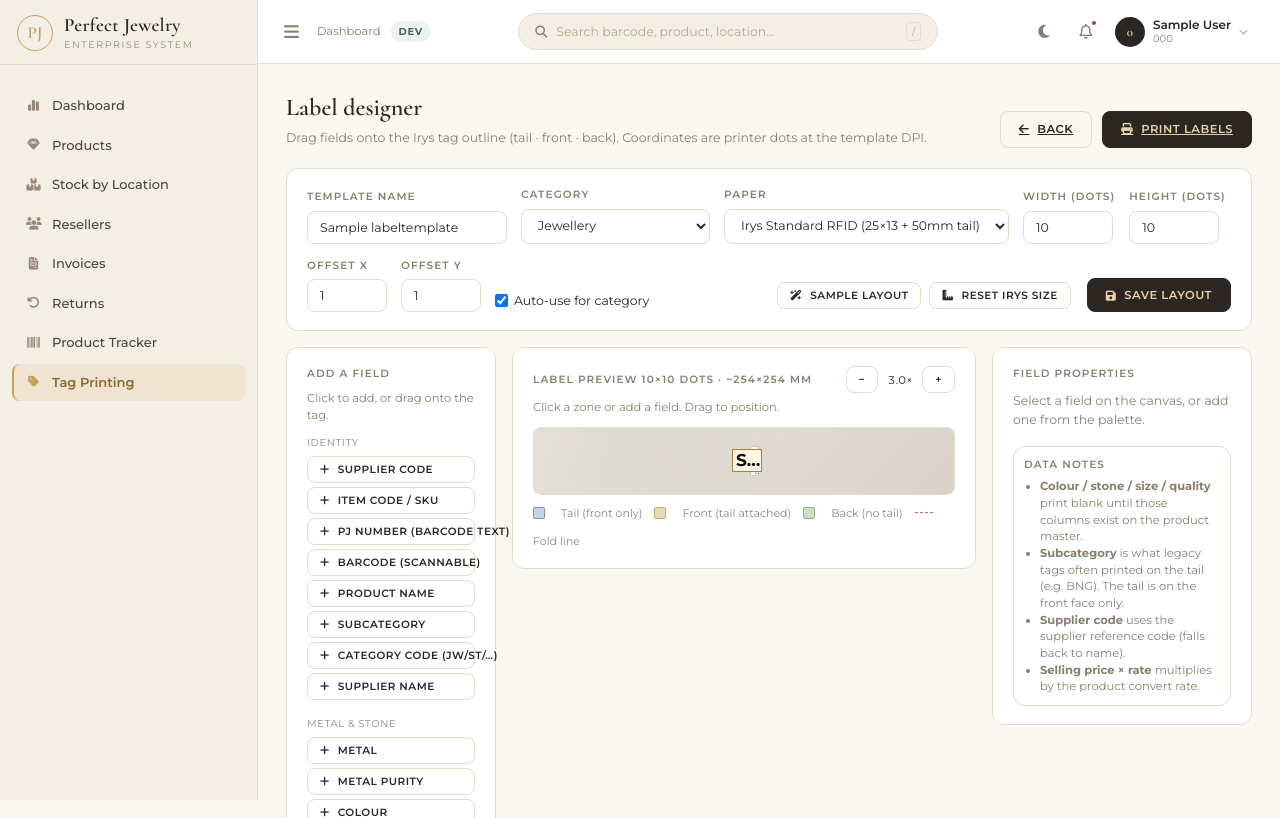
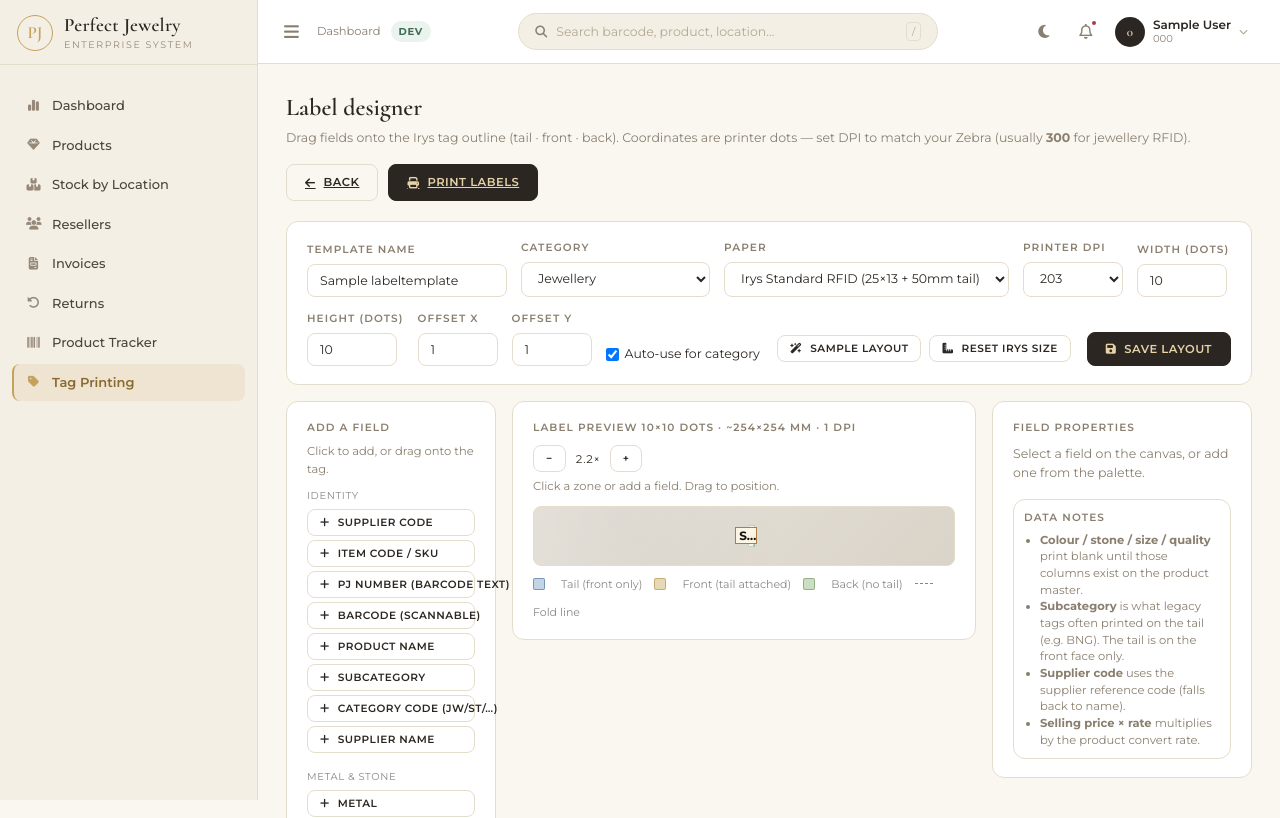
Before and after one commit to Shin-da/pj_erp_django, a Django app: page /hardware/templates/1/ in a window 1280 px wide. Shown: the top 818 px of the page. Run offline with Django 5.2, Linux system fonts and the light colour scheme; a user stored in the database is signed in; tables that the repository leaves empty hold one stand-in row (values such as "Sample post"); some libraries are stand-ins or nearby versions.

Commit message:
Fix Irys RFID prints by switching templates to 300 DPI.
203 DPI layouts were compressing front and back into one face on jewellery RFID Zebras; rescale existing templates and let the designer change DPI safely.

```diff
--- a/apps/hardware/views.py
+++ b/apps/hardware/views.py
@@ -10,7 +10,7 @@
 
 from apps.inventory.models import ProductItem
 
-from .media import MEDIA_PROFILES, get_media_profile
+from .media import DEFAULT_PRINTER_DPI, MEDIA_PROFILES, get_media_profile
 from .models import LabelField, LabelTemplate
 from .zpl import SAMPLE_FIELD_VALUES, build_zpl, render_field_text, resolve_field_values
 
@@ -161,7 +161,8 @@
         "sample_values_json": json.dumps(SAMPLE_FIELD_VALUES),
         "geometry_json": json.dumps(geometry),
         "media_profiles_json": json.dumps({
-            pid: get_media_profile(pid) for pid in MEDIA_PROFILES
+            pid: get_media_profile(pid, dpi=tpl.dpi or DEFAULT_PRINTER_DPI)
+            for pid in MEDIA_PROFILES
         }),
     })
 
@@ -198,6 +199,8 @@
         if media_profile in valid_media:
             tpl.media_profile = media_profile
 
+        # Field coords in the payload are already in the chosen DPI space
+        # (designer rescales client-side when DPI changes).
         if "dpi" in payload:
             try:
                 tpl.dpi = max(100, min(600, int(payload.get("dpi") or tpl.dpi)))
@@ -207,7 +210,7 @@
         for attr in ("offset_x", "offset_y"):
             if attr in payload:
                 try:
-                    setattr(tpl, attr, max(-500, min(500, int(payload.get(attr) or 0))))
+                    setattr(tpl, attr, max(-800, min(800, int(payload.get(attr) or 0))))
                 except (TypeError, ValueError):
                     pass
 
--- a/static/core/js/label_designer.js
+++ b/static/core/js/label_designer.js
@@ -18,6 +18,131 @@
   function getCookie(name) {
     var match = document.cookie.match('(^|;)\\s*' + name + '\\s*=\\s*([^;]+)');
     return match ? match.pop() : '';
+  }
+
+  function mmToDots(mm, dpi) {
+    return Math.round(mm * (dpi || 300) / 25.4);
+  }
+
+  function scaleDot(value, fromDpi, toDpi) {
+    fromDpi = fromDpi || 300;
+    toDpi = toDpi || 300;
+    if (fromDpi === toDpi) return Math.round(value || 0);
+    return Math.round((value || 0) * toDpi / fromDpi);
+  }
+
+  /** Rebuild Irys / blank geometry at an arbitrary printer DPI (matches media.py). */
+  function buildMediaProfile(profileId, dpi, widthDots, heightDots) {
+    dpi = parseInt(dpi, 10) || 300;
+    if (profileId === 'irys_standard') {
+      var tailW = mmToDots(50, dpi);
+      var faceW = mmToDots(25, dpi);
+      var faceH = mmToDots(13, dpi);
+      var width = tailW + faceW;
+      var height = faceH * 2;
+      var tailH = mmToDots(4, dpi);
+      var tailY = Math.floor((faceH - tailH) / 2);
+      var tipW = mmToDots(6, dpi);
+      var base = {
+        id: 'irys_standard',
+        label: 'Irys Standard RFID (25×13 mm closed + 50 mm tail)',
+        dpi: dpi,
+        width_mm: Math.round(width * 25.4 / dpi * 10) / 10,
+        height_mm: Math.round(height * 25.4 / dpi * 10) / 10,
+        width_dots: width,
+        height_dots: height,
+        regions: [
+          { id: 'tail', label: 'Tail', hint: 'On the front face only', x: 0, y: tailY, w: tailW, h: tailH },
+          { id: 'front', label: 'Front', hint: 'Tail attached', x: tailW, y: 0, w: faceW, h: faceH },
+          { id: 'back', label: 'Back', hint: 'No tail', x: tailW, y: faceH, w: faceW, h: faceH },
+        ],
+        outline: [
+          [0, tailY + Math.floor(tailH / 2)],
+          [tipW, tailY],
+          [tailW, tailY],
+          [tailW, 0],
+          [width, 0],
+          [width, height],
+          [tailW, height],
+          [tailW, tailY + tailH],
+          [tipW, tailY + tailH],
+        ],
+        fold_y: faceH,
+      };
+      if (widthDots && heightDots && (widthDots !== width || heightDots !== height)) {
+        var sx = widthDots / width;
+        var sy = heightDots / height;
+        base.width_dots = widthDots;
+        base.height_dots = heightDots;
+        base.width_mm = Math.round(widthDots * 25.4 / dpi * 10) / 10;
+        base.height_mm = Math.round(heightDots * 25.4 / dpi * 10) / 10;
+        base.regions = base.regions.map(function (r) {
+          return {
+            id: r.id, label: r.label, hint: r.hint,
+            x: Math.round(r.x * sx), y: Math.round(r.y * sy),
+            w: Math.round(r.w * sx), h: Math.round(r.h * sy),
+          };
+        });
+        base.outline = base.outline.map(function (p) {
+          return [Math.round(p[0] * sx), Math.round(p[1] * sy)];
+        });
+        base.fold_y = Math.round(base.fold_y * sy);
+      }
+      return base;
+    }
+    var w = widthDots || mmToDots(75, dpi);
+    var h = heightDots || mmToDots(26, dpi);
+    return {
+      id: 'blank',
+      label: 'Blank rectangle (free design)',
+      dpi: dpi,
+      width_mm: Math.round(w * 25.4 / dpi * 10) / 10,
+      height_mm: Math.round(h * 25.4 / dpi * 10) / 10,
+      width_dots: w,
+      height_dots: h,
+      regions: [{ id: 'body', label: 'Label', hint: 'Full printable area', x: 0, y: 0, w: w, h: h }],
+      outline: [[0, 0], [w, 0], [w, h], [0, h]],
+      fold_y: null,
+    };
+  }
+
+  function refreshMediaCatalog(dpi) {
+    cfg.mediaProfiles = {
+      irys_standard: buildMediaProfile('irys_standard', dpi),
+      blank: buildMediaProfile('blank', dpi),
+    };
+  }
+
+  function applyDpi(newDpi, opts) {
+    opts = opts || {};
+    newDpi = parseInt(newDpi, 10) || 300;
+    var oldDpi = cfg.dpi || 300;
+    if (newDpi === oldDpi && !opts.force) return;
+    if (oldDpi !== newDpi) {
+      cfg.fields.forEach(function (f) {
+        f.x = scaleDot(f.x, oldDpi, newDpi);
+        f.y = scaleDot(f.y, oldDpi, newDpi);
+        f.font_size = Math.max(8, scaleDot(f.font_size, oldDpi, newDpi));
+        f.box_width = Math.max(10, scaleDot(f.box_width, oldDpi, newDpi));
+      });
+      var ox = document.getElementById('tplOffsetX');
+      var oy = document.getElementById('tplOffsetY');
+      if (ox) ox.value = scaleDot(parseInt(ox.value, 10) || 0, oldDpi, newDpi);
+      if (oy) oy.value = scaleDot(parseInt(oy.value, 10) || 0, oldDpi, newDpi);
+    }
+    cfg.dpi = newDpi;
+    refreshMediaCatalog(newDpi);
+    var preset = cfg.mediaProfiles[cfg.mediaProfile] || cfg.mediaProfiles.irys_standard;
+    if (opts.keepSize) {
+      cfg.geometry = buildMediaProfile(cfg.mediaProfile, newDpi, cfg.widthDots, cfg.heightDots);
+    } else {
+      cfg.widthDots = preset.width_dots;
+      cfg.heightDots = preset.height_dots;
+      cfg.geometry = JSON.parse(JSON.stringify(preset));
+    }
+    syncSizeInputs();
+    applyZoom();
+    renderProps();
   }
 
   function fieldById(id) {
@@ -61,7 +186,8 @@
       var mmW = cfg.geometry && cfg.geometry.width_mm;
       var mmH = cfg.geometry && cfg.geometry.height_mm;
       sizeLabel.textContent = w + '×' + h + ' dots'
-        + (mmW && mmH ? ' · ~' + mmW + '×' + mmH + ' mm' : '');
+        + (mmW && mmH ? ' · ~' + mmW + '×' + mmH + ' mm' : '')
+        + ' · ' + (cfg.dpi || 300) + ' dpi';
     }
     renderCanvas();
   }
@@ -372,17 +498,17 @@
   if (mediaSelect) {
     mediaSelect.addEventListener('change', function () {
       var pid = mediaSelect.value;
+      refreshMediaCatalog(cfg.dpi || 300);
       var preset = cfg.mediaProfiles[pid];
       if (!preset) return;
-      if (!confirm('Switch paper to "' + preset.label + '" and resize the canvas to '
-        + preset.width_dots + '×' + preset.height_dots + ' dots? Field positions are kept.')) {
+      if (!confirm('Switch paper to "' + (preset.label || pid) + '" and resize the canvas to match? Field positions stay as-is.')) {
         mediaSelect.value = cfg.mediaProfile;
         return;
       }
       cfg.mediaProfile = pid;
       cfg.widthDots = preset.width_dots;
       cfg.heightDots = preset.height_dots;
-      cfg.geometry = preset;
+      cfg.geometry = JSON.parse(JSON.stringify(preset));
       syncSizeInputs();
       applyZoom();
     });
@@ -391,56 +517,29 @@
   function onSizeChange() {
     cfg.widthDots = parseInt(widthInput.value, 10) || cfg.widthDots;
     cfg.heightDots = parseInt(heightInput.value, 10) || cfg.heightDots;
-    cfg.geometry = (window.HARDWARE_DESIGNER_rebuildGeometry
-      && window.HARDWARE_DESIGNER_rebuildGeometry(cfg.mediaProfile, cfg.widthDots, cfg.heightDots))
-      || cfg.geometry;
-    // Rebuild geometry client-side from stored profiles when possible
-    var preset = cfg.mediaProfiles[cfg.mediaProfile];
-    if (preset && cfg.mediaProfile === 'blank') {
-      cfg.geometry = {
-        id: 'blank',
-        label: preset.label,
-        dpi: preset.dpi,
-        width_mm: Math.round(cfg.widthDots * 25.4 / (preset.dpi || 203) * 10) / 10,
-        height_mm: Math.round(cfg.heightDots * 25.4 / (preset.dpi || 203) * 10) / 10,
-        width_dots: cfg.widthDots,
-        height_dots: cfg.heightDots,
-        regions: [{ id: 'body', label: 'Label', hint: 'Full printable area', x: 0, y: 0, w: cfg.widthDots, h: cfg.heightDots }],
-        outline: [[0, 0], [cfg.widthDots, 0], [cfg.widthDots, cfg.heightDots], [0, cfg.heightDots]],
-        fold_y: null,
-      };
-    } else if (preset && cfg.mediaProfile === 'irys_standard') {
-      var sx = cfg.widthDots / preset.width_dots;
-      var sy = cfg.heightDots / preset.height_dots;
-      cfg.geometry = {
-        id: preset.id,
-        label: preset.label,
-        dpi: preset.dpi,
-        width_mm: Math.round(cfg.widthDots * 25.4 / (preset.dpi || 203) * 10) / 10,
-        height_mm: Math.round(cfg.heightDots * 25.4 / (preset.dpi || 203) * 10) / 10,
-        width_dots: cfg.widthDots,
-        height_dots: cfg.heightDots,
-        regions: preset.regions.map(function (r) {
-          return {
-            id: r.id, label: r.label, hint: r.hint,
-            x: Math.round(r.x * sx), y: Math.round(r.y * sy),
-            w: Math.round(r.w * sx), h: Math.round(r.h * sy),
-          };
-        }),
-        outline: preset.outline.map(function (p) {
-          return [Math.round(p[0] * sx), Math.round(p[1] * sy)];
-        }),
-        fold_y: preset.fold_y != null ? Math.round(preset.fold_y * sy) : null,
-      };
-    }
+    cfg.geometry = buildMediaProfile(cfg.mediaProfile, cfg.dpi || 300, cfg.widthDots, cfg.heightDots);
     applyZoom();
   }
 
   if (widthInput) widthInput.addEventListener('change', onSizeChange);
   if (heightInput) heightInput.addEventListener('change', onSizeChange);
 
+  var dpiSelect = document.getElementById('tplDpi');
+  if (dpiSelect) {
+    dpiSelect.addEventListener('change', function () {
+      var next = parseInt(dpiSelect.value, 10) || 300;
+      if (next === (cfg.dpi || 300)) return;
+      if (!confirm('Switch to ' + next + ' DPI? Field positions will be rescaled to keep the same physical layout. Jewellery RFID Zebras are usually 300.')) {
+        dpiSelect.value = String(cfg.dpi || 300);
+        return;
+      }
+      applyDpi(next);
+    });
+  }
+
   document.getElementById('fitIrysBtn') && document.getElementById('fitIrysBtn').addEventListener('click', function () {
-    mediaSelect.value = 'irys_standard';
+    refreshMediaCatalog(cfg.dpi || 300);
+    if (mediaSelect) mediaSelect.value = 'irys_standard';
     cfg.mediaProfile = 'irys_standard';
     var preset = cfg.mediaProfiles.irys_standard;
     cfg.widthDots = preset.width_dots;
@@ -453,7 +552,7 @@
   /* -------- Sample jewellery layout -------- */
   document.getElementById('loadSampleBtn') && document.getElementById('loadSampleBtn').addEventListener('click', function () {
     if (!confirm('Replace current fields with the Irys jewellery sample layout (front / back / tail)?')) return;
-    // Ensure Irys paper
+    refreshMediaCatalog(cfg.dpi || 300);
     var preset = cfg.mediaProfiles.irys_standard;
     cfg.mediaProfile = 'irys_standard';
     if (mediaSelect) mediaSelect.value = 'irys_standard';
@@ -465,6 +564,9 @@
     var front = preset.regions.find(function (r) { return r.id === 'front'; });
     var back = preset.regions.find(function (r) { return r.id === 'back'; });
     var tail = preset.regions.find(function (r) { return r.id === 'tail'; });
+    // Sample was tuned at 203 DPI — scale fonts/gaps to current DPI.
+    var s = (cfg.dpi || 300) / 203;
+    function ds(n) { return Math.max(1, Math.round(n * s)); }
     var id = -1;
     function F(key, x, y, opts) {
       opts = opts || {};
@@ -473,34 +575,31 @@
         field_key: key,
         static_text: opts.static_text || '',
         x: x, y: y,
-        font_size: opts.font_size || 14,
+        font_size: opts.font_size || ds(14),
         bold: !!opts.bold,
         align: opts.align || 'L',
-        box_width: opts.box_width || 90,
+        box_width: opts.box_width || ds(90),
         visible: true,
         order: 0,
       };
     }
     cfg.fields = [
-      // Tail — on the front face only (pointed strip left of Front)
-      F('subcategory', tail.x + 48, tail.y + Math.max(1, Math.floor((tail.h - 12) / 2)), {
-        font_size: 14, bold: true, align: 'C', box_width: Math.max(80, tail.w - 70),
+      F('subcategory', tail.x + ds(48), tail.y + Math.max(1, Math.floor((tail.h - ds(12)) / 2)), {
+        font_size: ds(14), bold: true, align: 'C', box_width: Math.max(ds(80), tail.w - ds(70)),
       }),
-      // Front
-      F('reference_id', front.x + 4, front.y + 4, { font_size: 16, bold: true, box_width: 110 }),
-      F('colour', front.x + front.w - 54, front.y + 4, { font_size: 14, align: 'R', box_width: 50 }),
-      F('metal_purity', front.x + 4, front.y + 22, { font_size: 12, box_width: 50 }),
-      F('weight', front.x + 58, front.y + 22, { font_size: 12, box_width: 55 }),
-      F('metal', front.x + front.w - 50, front.y + 22, { font_size: 12, align: 'R', box_width: 46 }),
-      F('stone', front.x + 4, front.y + 38, { font_size: 11, box_width: front.w - 8 }),
-      F('price_rated', front.x + 4, front.y + 58, { font_size: 16, bold: true, align: 'C', box_width: front.w - 8 }),
-      F('horizontal_line', front.x + 4, front.y + front.h - 4, { font_size: 10, box_width: front.w - 8 }),
-      // Back
-      F('barcode_number', back.x + 4, back.y + 4, { font_size: 14, bold: true, box_width: 120 }),
-      F('barcode_image', back.x + 4, back.y + 22, { font_size: 16, box_width: back.w - 8 }),
-      F('category_code', back.x + 4, back.y + 62, { font_size: 12, box_width: 40 }),
-      F('size', back.x + 50, back.y + 62, { font_size: 12, box_width: 60 }),
-      F('company_name', back.x + 4, back.y + back.h - 18, { font_size: 12, bold: true, align: 'C', box_width: back.w - 8 }),
+      F('reference_id', front.x + ds(4), front.y + ds(4), { font_size: ds(16), bold: true, box_width: ds(110) }),
+      F('colour', front.x + front.w - ds(54), front.y + ds(4), { font_size: ds(14), align: 'R', box_width: ds(50) }),
+      F('metal_purity', front.x + ds(4), front.y + ds(22), { font_size: ds(12), box_width: ds(50) }),
+      F('weight', front.x + ds(58), front.y + ds(22), { font_size: ds(12), box_width: ds(55) }),
+      F('metal', front.x + front.w - ds(50), front.y + ds(22), { font_size: ds(12), align: 'R', box_width: ds(46) }),
+      F('stone', front.x + ds(4), front.y + ds(38), { font_size: ds(11), box_width: front.w - ds(8) }),
+      F('price_rated', front.x + ds(4), front.y + ds(58), { font_size: ds(16), bold: true, align: 'C', box_width: front.w - ds(8) }),
+      F('horizontal_line', front.x + ds(4), front.y + front.h - ds(4), { font_size: ds(10), box_width: front.w - ds(8) }),
+      F('barcode_number', back.x + ds(4), back.y + ds(4), { font_size: ds(14), bold: true, box_width: ds(120) }),
+      F('barcode_image', back.x + ds(4), back.y + ds(22), { font_size: ds(16), box_width: back.w - ds(8) }),
+      F('category_code', back.x + ds(4), back.y + ds(62), { font_size: ds(12), box_width: ds(40) }),
+      F('size', back.x + ds(50), back.y + ds(62), { font_size: ds(12), box_width: ds(60) }),
+      F('company_name', back.x + ds(4), back.y + back.h - ds(18), { font_size: ds(12), bold: true, align: 'C', box_width: back.w - ds(8) }),
     ];
     selectedId = null;
     applyZoom();
@@ -519,7 +618,7 @@
       media_profile: cfg.mediaProfile,
       width_dots: cfg.widthDots,
       height_dots: cfg.heightDots,
-      dpi: cfg.dpi || 203,
+      dpi: cfg.dpi || 300,
       offset_x: parseInt((document.getElementById('tplOffsetX') || {}).value, 10) || 0,
       offset_y: parseInt((document.getElementById('tplOffsetY') || {}).value, 10) || 0,
       fields: cfg.fields.map(function (f) {
@@ -555,6 +654,11 @@
           if (data.width_dots) cfg.widthDots = data.width_dots;
           if (data.height_dots) cfg.heightDots = data.height_dots;
           if (data.media_profile) cfg.mediaProfile = data.media_profile;
+          if (typeof data.dpi === 'number') {
+            cfg.dpi = data.dpi;
+            if (dpiSelect) dpiSelect.value = String(data.dpi);
+            refreshMediaCatalog(data.dpi);
+          }
           if (typeof data.offset_x === 'number' && document.getElementById('tplOffsetX')) {
             document.getElementById('tplOffsetX').value = data.offset_x;
           }
@@ -573,6 +677,7 @@
       });
   });
 
+  refreshMediaCatalog(cfg.dpi || 300);
   syncSizeInputs();
   applyZoom();
   renderProps();
--- a/templates/hardware/print.html
+++ b/templates/hardware/print.html
@@ -66,8 +66,10 @@
         class="fa-solid fa-code"></i> Show ZPL</button>
   </div>
   <p class="cell-muted" style="font-size:11.5px; margin:10px 0 0;">
-    Check the die-cut preview below before printing. If text sits high/low on the physical tag, nudge
-    <b>offset X/Y</b> on the template (designer or admin), save, and reload preview.
+    Check the die-cut preview below before printing. Preview meta must show <b>300 dpi</b> and roughly
+    <b>886×308</b> dots for Irys jewellery RFID. If text still sits only on the top face, the template
+    DPI is wrong — open the designer and set Printer DPI to 300, then save. Fine-tune with
+    <b>offset X/Y</b> if needed.
   </p>
 </div>
 
--- a/templates/hardware/template_edit.html
+++ b/templates/hardware/template_edit.html
@@ -5,7 +5,7 @@
 <div class="page-head">
   <div>
     <h1>Label designer</h1>
-    <p>Drag fields onto the Irys tag outline (tail · front · back). Coordinates are printer dots at the template DPI.</p>
+    <p>Drag fields onto the Irys tag outline (tail · front · back). Coordinates are printer dots — set DPI to match your Zebra (usually <strong>300</strong> for jewellery RFID).</p>
   </div>
   <div class="page-head-actions">
     <a href="{% url 'hardware:template_list' %}" class="btn btn-ghost"><i class="fa-solid fa-arrow-left"></i> Back</a>
@@ -32,6 +32,14 @@
       {% for value, label in media_profiles %}
       <option value="{{ value }}" {% if value == template_obj.media_profile %}selected{% endif %}>{{ label }}</option>
       {% endfor %}
+    </select>
+  </div>
+  <div>
+    <div class="kpi-label" style="margin-bottom:6px;">Printer DPI</div>
+    <select id="tplDpi" class="field" style="min-width:100px;" title="Must match the Zebra (jewellery RFID is usually 300)">
+      <option value="203" {% if template_obj.dpi == 203 %}selected{% endif %}>203</option>
+      <option value="300" {% if template_obj.dpi == 300 %}selected{% endif %}>300</option>
+      <option value="600" {% if template_obj.dpi == 600 %}selected{% endif %}>600</option>
     </select>
   </div>
   <div>
@@ -363,9 +371,9 @@
     offsetX: {{ template_obj.offset_x }},
     offsetY: {{ template_obj.offset_y }},
     dpi: {{ template_obj.dpi }},
-    zoom: 3,
+    zoom: 2.2,
   };
 </script>
-<script src="{% static 'core/js/label_designer.js' %}?v=6"></script>
+<script src="{% static 'core/js/label_designer.js' %}?v=7"></script>
 
 {% endblock %}
```
Also changed, not shown: apps/hardware/media.py (+42 -24 lines), apps/hardware/models.py (+28 -10 lines), apps/hardware/migrations/0005_irys_300dpi.py (added).
